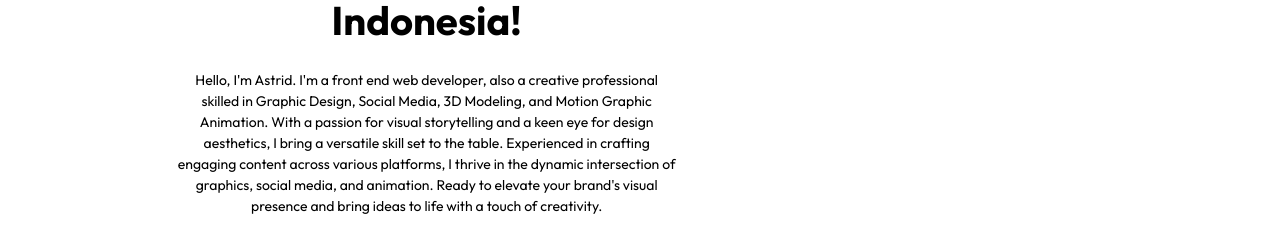
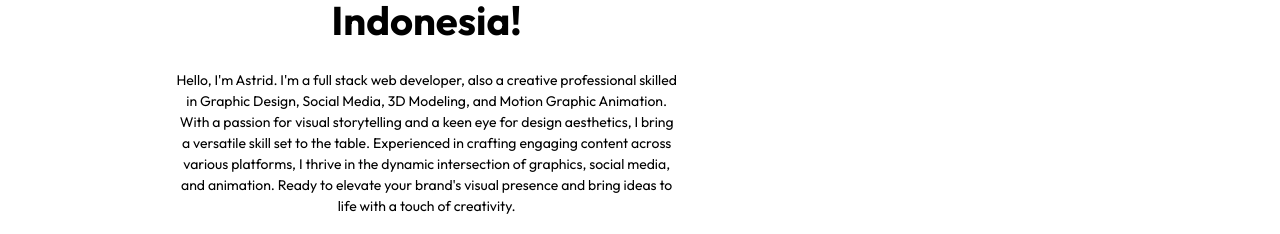
Before and after one commit to anastasiaastrid/PRACTICE-REACT-PORTO, a React (Vite) app: page / in a window 1280 px wide. Shown: the part 999-1233 px from the top of the page. Built offline with nearby package versions, Linux system fonts and the light colour scheme.

Commit message:
perubahan pada section about, perapihan margin

```diff
--- a/src/Components/About.tsx
+++ b/src/Components/About.tsx
@@ -4,11 +4,11 @@ function About() {
       <h2 className="text-black text-[40px] font-bold"> Hi, im Astrid, a full stack web developer from Indonesia!</h2>
 
       <h2 className="my-5 text-black text-[14px]">
-        Hello, I'm Astrid. I'm a front end web developer, also a creative professional skilled in Graphic Design, Social
-        Media, 3D Modeling, and Motion Graphic Animation. With a passion for visual storytelling and a keen eye for
-        design aesthetics, I bring a versatile skill set to the table. Experienced in crafting engaging content across
-        various platforms, I thrive in the dynamic intersection of graphics, social media, and animation. Ready to
-        elevate your brand's visual presence and bring ideas to life with a touch of creativity.
+        Hello, I'm Astrid. I'm a full stack web developer, also a creative professional skilled in Graphic Design,
+        Social Media, 3D Modeling, and Motion Graphic Animation. With a passion for visual storytelling and a keen eye
+        for design aesthetics, I bring a versatile skill set to the table. Experienced in crafting engaging content
+        across various platforms, I thrive in the dynamic intersection of graphics, social media, and animation. Ready
+        to elevate your brand's visual presence and bring ideas to life with a touch of creativity.
       </h2>
     </div>
   );
```
